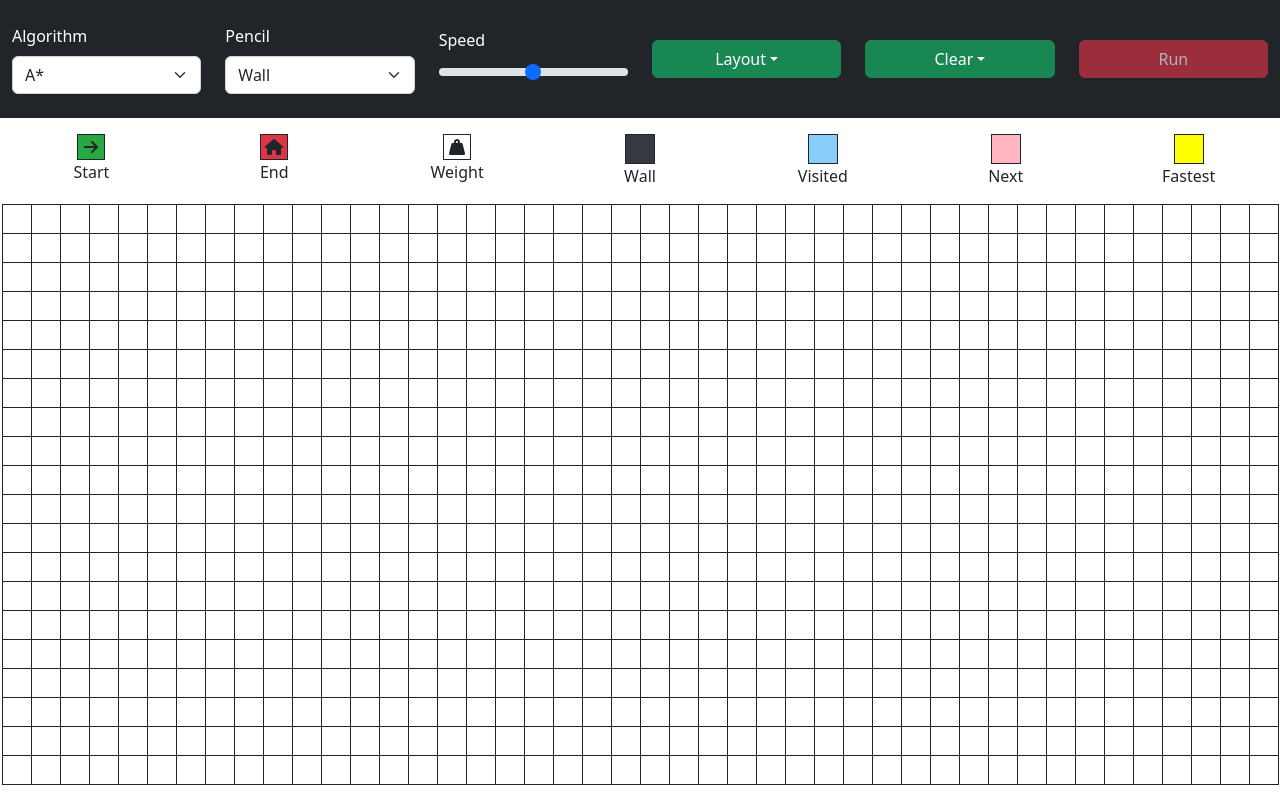
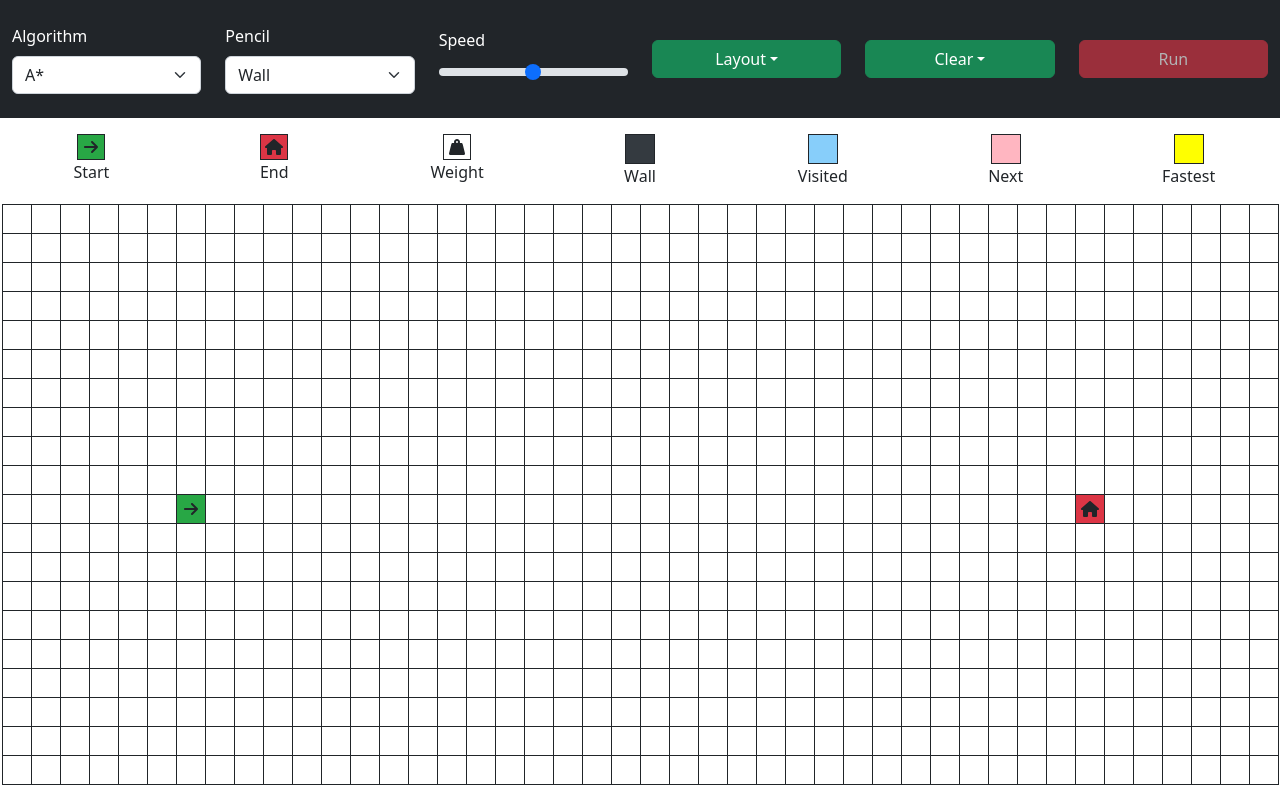
Before and after one commit to 99061142/Pathfinding, a React (Create React App) app: page / in a window 1280 px wide. Built offline with nearby package versions, Linux system fonts and the light colour scheme.

Commit message:
Removed unnecessary code

```diff
--- a/src/cell.jsx
+++ b/src/cell.jsx
@@ -2,11 +2,10 @@ import { Component, createRef } from "react";
 import CellIcon from './cellIcon'
 
 class Cell extends Component {
-    constructor({ row, col, isStart, isEnd }) {
+    constructor({ type, row, col }) {
         super();
-        const TYPE = isStart ? 'start' : isEnd ? 'end' : '';
         this.state = {
-            type: TYPE,
+            type,
             weight: 1
         };
         this.pos = [row, col];
@@ -16,47 +15,12 @@ class Cell extends Component {
     componentDidMount() {
         // Add the functionality to update the cell when needed
         const DATA = {
-            setDataset: this.setDataset,
             getType: this.getType,
             setType: this.setType,
             getWeight: this.getWeight,
             setWeight: this.setWeight
         }
         this.props.setCellData(this.pos, DATA);
-
-        // Add the local start pos when it's the start pos
-        if (this.isStartPos()) {
-            this.props.setStartPos(this.pos);
-        }
-        // Add the local end pos when it's the end pos
-        else if (this.isEndPos()) {
-            this.props.setEndPos(this.pos);
-        }
-    }
-
-    setDataset = dataset => {
-        // Set every data value that can be a number to a number
-        for (let [key, value] of Object.entries(dataset)) {
-            if (parseInt(value)) {
-                dataset[key] = Number(value);
-            }
-        }
-        // Merge the new data with the old data and set the data
-        const OLD_DATASET = this.state.dataset;
-        dataset = Object.assign({}, OLD_DATASET, dataset)
-        this.setState({
-            type: dataset.type,
-            weight: dataset.weight
-        });
-
-        // If the dataset has the type 'start', update the local start pos
-        if (dataset.type === 'start') {
-            this.props.setStartPos(this.pos);
-        }
-        // If the dataset has the type 'end', update the local end pos
-        else if (dataset.type === 'end') {
-            this.props.setEndPos(this.pos);
-        }
     }
 
     getWeight = () => {
@@ -79,15 +43,6 @@ class Cell extends Component {
         this.setState({
             type
         });
-
-        // If the dataset has the type 'start', set the pos as start pos
-        if (type === 'start') {
-            this.props.setStartPos(this.pos);
-        }
-        // If the dataset has the type 'end', set the pos as end pos
-        else if (type === 'end') {
-            this.props.seEndPos(this.pos);
-        }
     }
 
     isStartPos() {
@@ -104,7 +59,7 @@ class Cell extends Component {
         // If the algorithm is running, return
         if (this.props.running) { return }
 
-        // When the start/end pos are set, and the user left clicks on the cell, set the pencil value to the cell
+        // When the user left clicks on the cell, set the pencil value to the cell
         const LEFT_CLICKED = e.buttons === 1;
         if (LEFT_CLICKED) {
             this.clicked();
@@ -112,28 +67,19 @@ class Cell extends Component {
     }
 
     clicked() {
-        // If the algorithm is running, return
-        if (this.props.running) { return }
+        // If the algorithm is running or the cell is the start / end pos, return
+        if (this.props.running || this.isStartPos() || this.isEndPos()) { return }
 
-        // Get the pencil type and weight
+        // Set the pencil styling to the cell
         let [pencilType, pencilWeight] = document.getElementById('pencil').value.split('-');
-
-        // If the current cell is equal to the start or end position and the cell doesn't get cleared, return
-        const TYPE = this.getType();
-        if ((TYPE === "start" || TYPE === "end") && pencilType !== '') { return }
-
-        // Set the data to the cell
         pencilType = pencilType !== "weight" ? pencilType : '';
-        pencilWeight = pencilWeight !== undefined ? pencilWeight : 1;
-        const DATA = {
-            type: pencilType,
-            weight: pencilWeight
-        };
-        this.setDataset(DATA);
+        this.setType(pencilType);
+        pencilWeight = Number(pencilWeight) || 1;
+        this.setWeight(pencilWeight);
     }
 
     dragOver(e) {
-        // If the user hovers over the start or end pos, return
+        // Don't allow the drop when the user hovers over the start or end pos
         if (this.isStartPos() || this.isEndPos()) {
             return
         }
@@ -142,53 +88,56 @@ class Cell extends Component {
     }
 
     dragStart(e) {
-        // Only allow the start or end pos to be dragged IF the algorithm isn't running
+        // Only allow the start or end pos to be dragged if the algorithm isn't running
         if ((!this.isStartPos() && !this.isEndPos()) || this.props.running) {
             e.preventDefault();
             return
         }
-        e.dataTransfer.setData("id", e.target.id);
+        e.dataTransfer.setData('id', e.target.id);
     }
 
-    dragEnd() {
-        // Remove the dragged data from the dragged cell
-        const DATA = {
-            type: '',
-            weight: 1
-        };
-        this.setDataset(DATA);
+    async dragEnd() {
+        // If the start / end pos wasn't moved, return
+        const TYPE = this.getType();
+        const POSITIONS = document.querySelectorAll(`[data-type=${TYPE}]`)
+        if (POSITIONS.length === 1) {
+            return
+        }
+        // Remove the old start / end pos
+        this.setType('');
+        this.setWeight(1);
     }
 
     dragDrop(e) {
-        // Add the dragged data on the dropped cell
+        // Move the start or end pos to the dropped cell
         const DRAG_TARGET_ID = e.dataTransfer.getData('id');
         const DRAG_TARGET = document.getElementById(DRAG_TARGET_ID);
         const DATA = DRAG_TARGET.dataset;
-        this.setDataset(DATA);
+        this.setType(DATA.type);
+        this.setWeight(DATA.weight);
     }
 
     render() {
-        const TYPE = this.state.type;
-        const WEIGHT = this.state.weight
-        const ID = TYPE === 'start' || TYPE === 'end' ? TYPE : null;
-        const DRAGGABLE = (TYPE === 'start' || TYPE === 'end') && !this.props.running;
         return (
             <td
                 ref={this.element}
-                id={ID}
-                className={`border border-dark cell ${TYPE}`}
-                data-type={TYPE}
-                data-weight={WEIGHT}
+                id={this.pos.join('-')}
+                className={`border border-dark cell ${this.state.type}`}
+                data-type={this.state.type}
+                data-weight={this.state.weight}
                 onClick={() => this.clicked()}
                 onMouseEnter={(e) => this.hover(e)}
-                draggable={DRAGGABLE}
+                draggable={(this.isStartPos() || this.isEndPos()) && !this.props.running}
                 onDragStart={(e) => this.dragStart(e)}
                 onDragOver={(e) => this.dragOver(e)}
                 onDrop={(e) => this.dragDrop(e)}
                 onDragEnd={() => this.dragEnd()}
             >
-                <CellIcon type={TYPE} weight={WEIGHT} />
-            </td >
+                <CellIcon
+                    type={this.state.type}
+                    weight={this.state.weight}
+                />
+            </td>
         );
     }
 }
```
